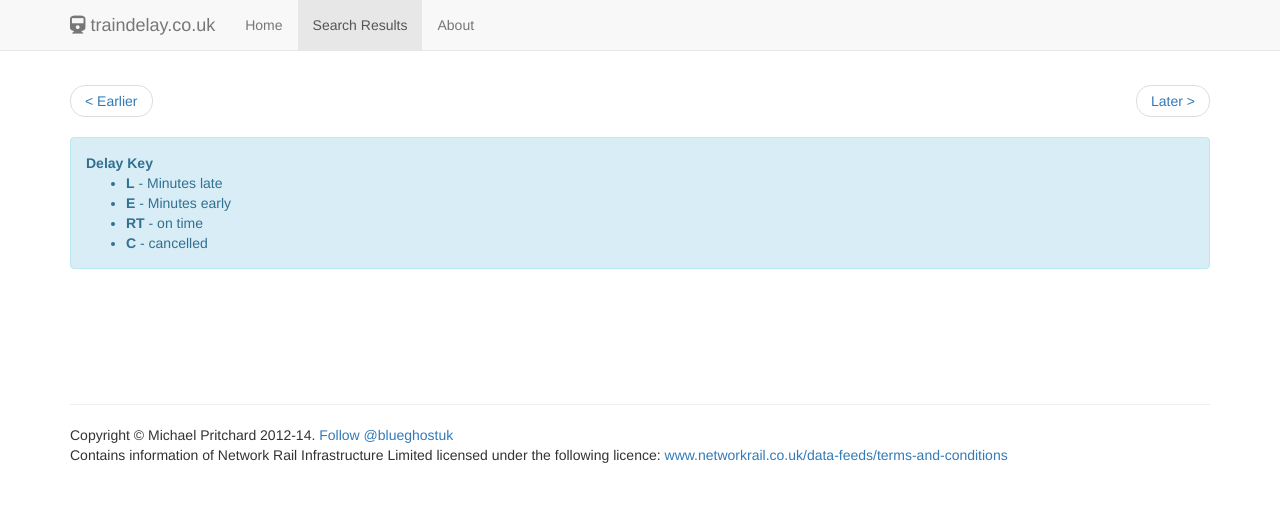
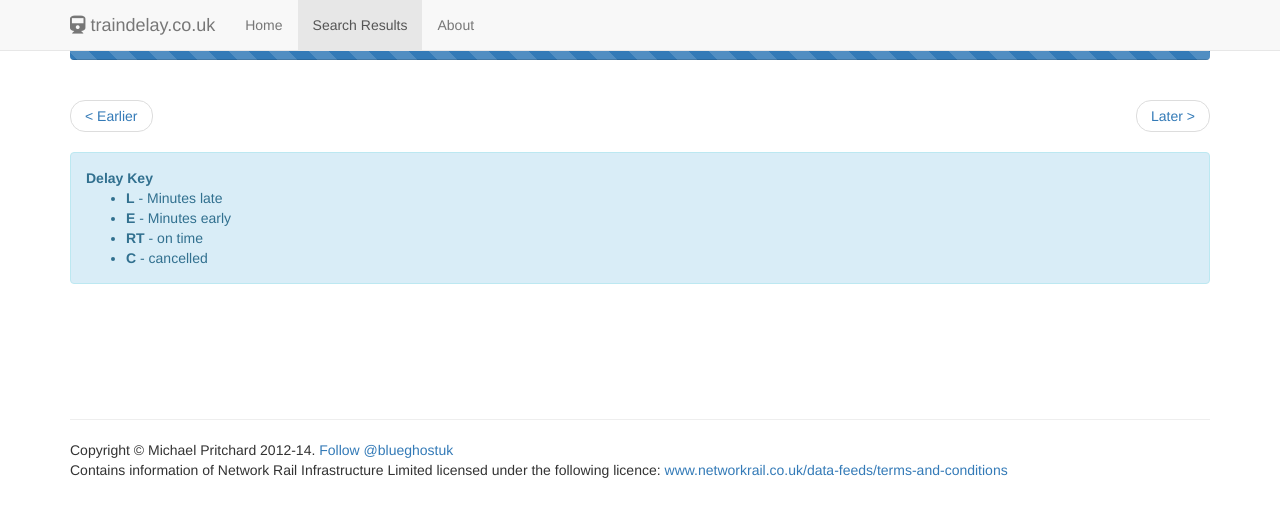
Before and after one commit to blueghostuk/traindelayed, a Jekyll site: the page built from search-results/index.html, in a window 1280 px wide. Shown: the top 517 px of the page. Built offline with Jekyll 4.4.1, drawn with Linux system fonts in a browser that asks for light colours; nearby versions of some CDN libraries; comment, search, counter and statistics services are not loaded.

Commit message:
increase padding on results page

```diff
--- a/search-results/index.html
+++ b/search-results/index.html
@@ -7,6 +7,12 @@ js:
     - src: app/searchModels.js
     - src: app/search-schedule.js
 ---
+
+<style>
+    body{
+        padding-top: 40px !important;
+    }
+</style>
 
 <div class="row">
     <div class="col-md-12" id="parent">
```
